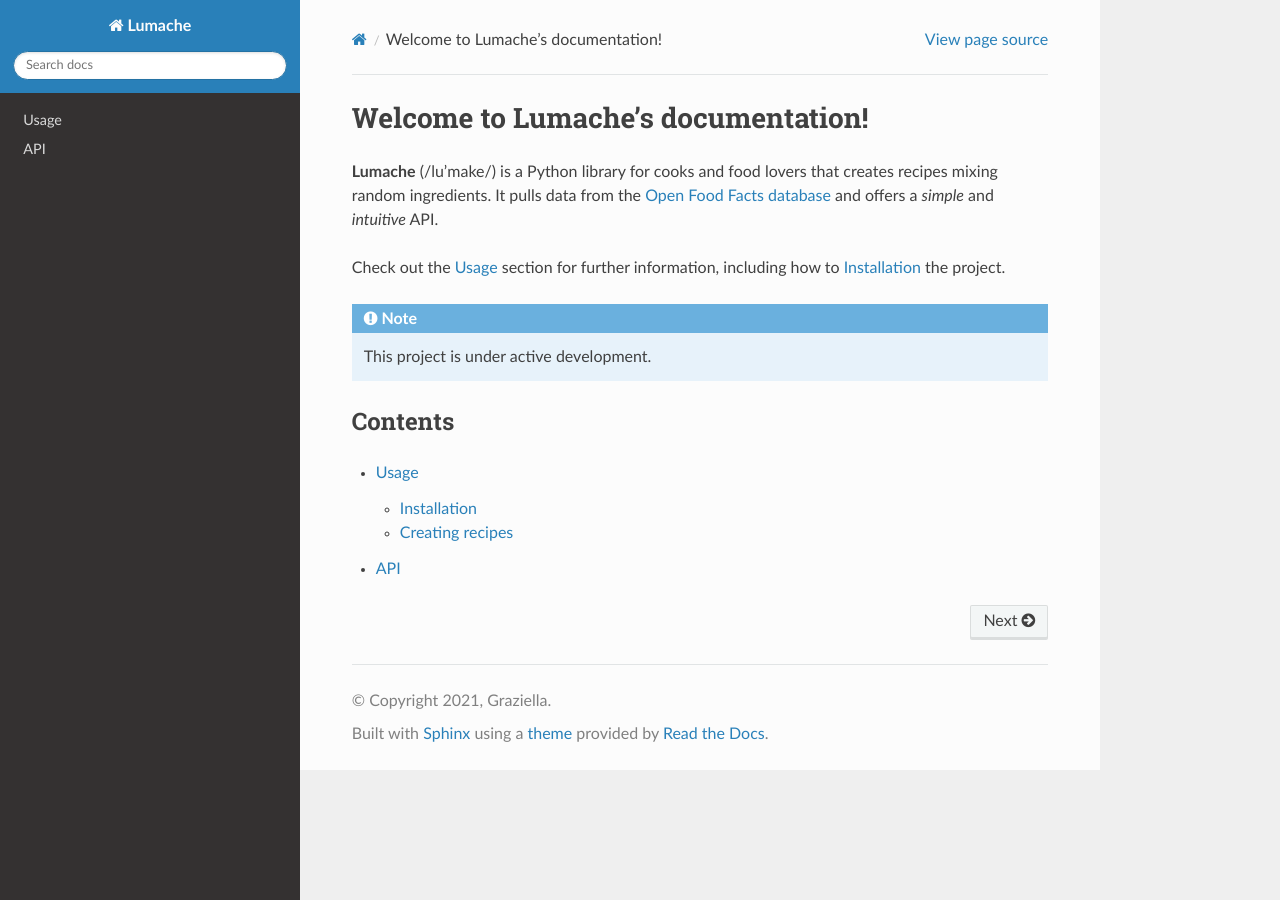
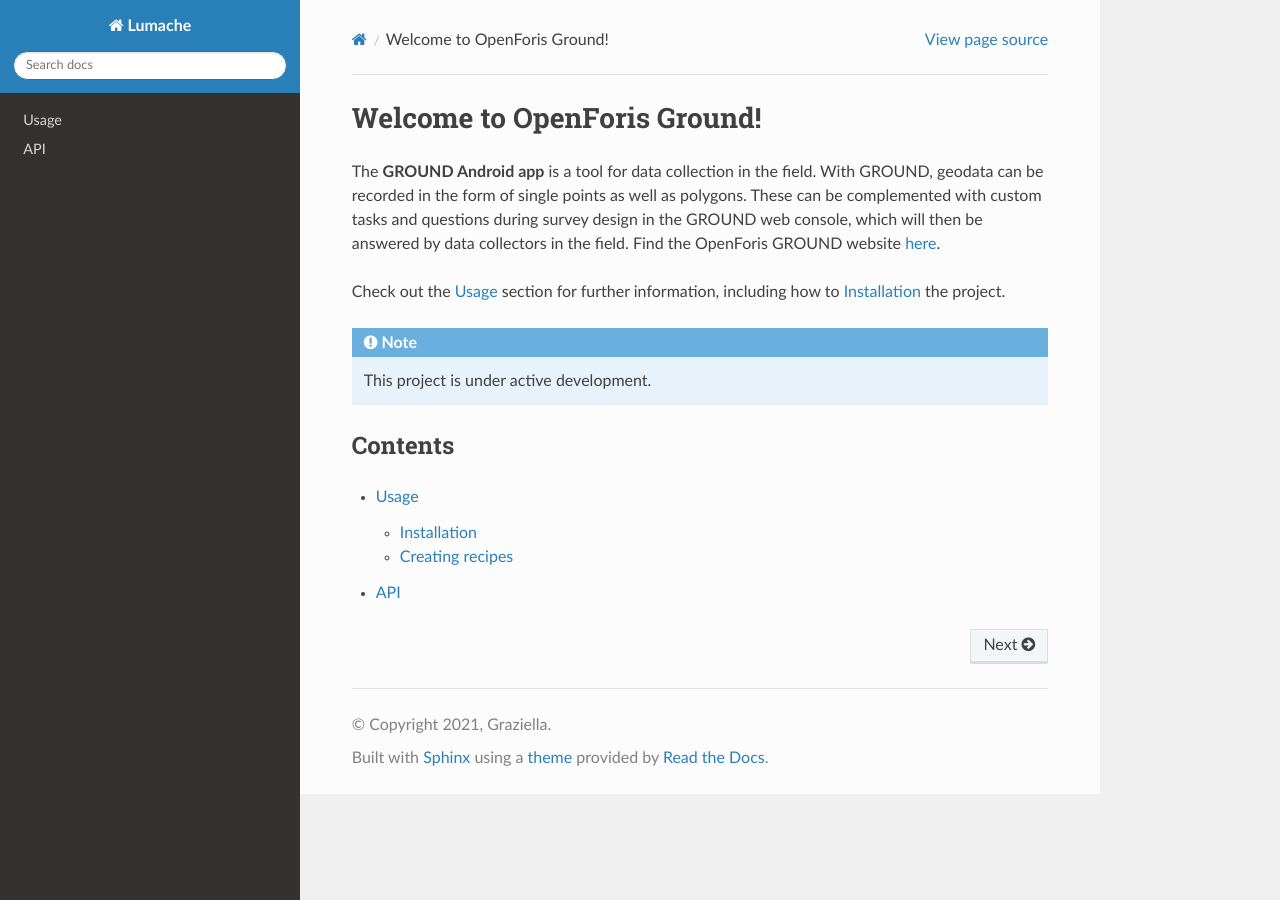
Before and after one commit to jo-spek/ground-android-tutorial, a Sphinx documentation site: the page built from docs/source/index.rst, in a window 1280 px wide. Built offline with Sphinx 7.4.7 and the Read the Docs theme 3.1.0, drawn with Linux system fonts in a browser that asks for light colours.

Commit message:
Update index.rst
Text for the landing page

```diff
--- a/docs/source/index.rst
+++ b/docs/source/index.rst
@@ -1,10 +1,10 @@
-Welcome to Lumache's documentation!
+Welcome to OpenForis Ground!
 ===================================
 
-**Lumache** (/lu'make/) is a Python library for cooks and food lovers
-that creates recipes mixing random ingredients.
-It pulls data from the `Open Food Facts database <https://world.openfoodfacts.org/>`_
-and offers a *simple* and *intuitive* API.
+The **GROUND Android app** is a tool for data collection in the field. With GROUND, geodata can
+be recorded in the form of single points as well as polygons. These can be complemented with custom
+tasks and questions during survey design in the GROUND web console, which will then be answered by
+data collectors in the field. Find the OpenForis GROUND website `here <https://openforis.org/solutions/ground/>`_.
 
 Check out the :doc:`usage` section for further information, including
 how to :ref:`installation` the project.
```
